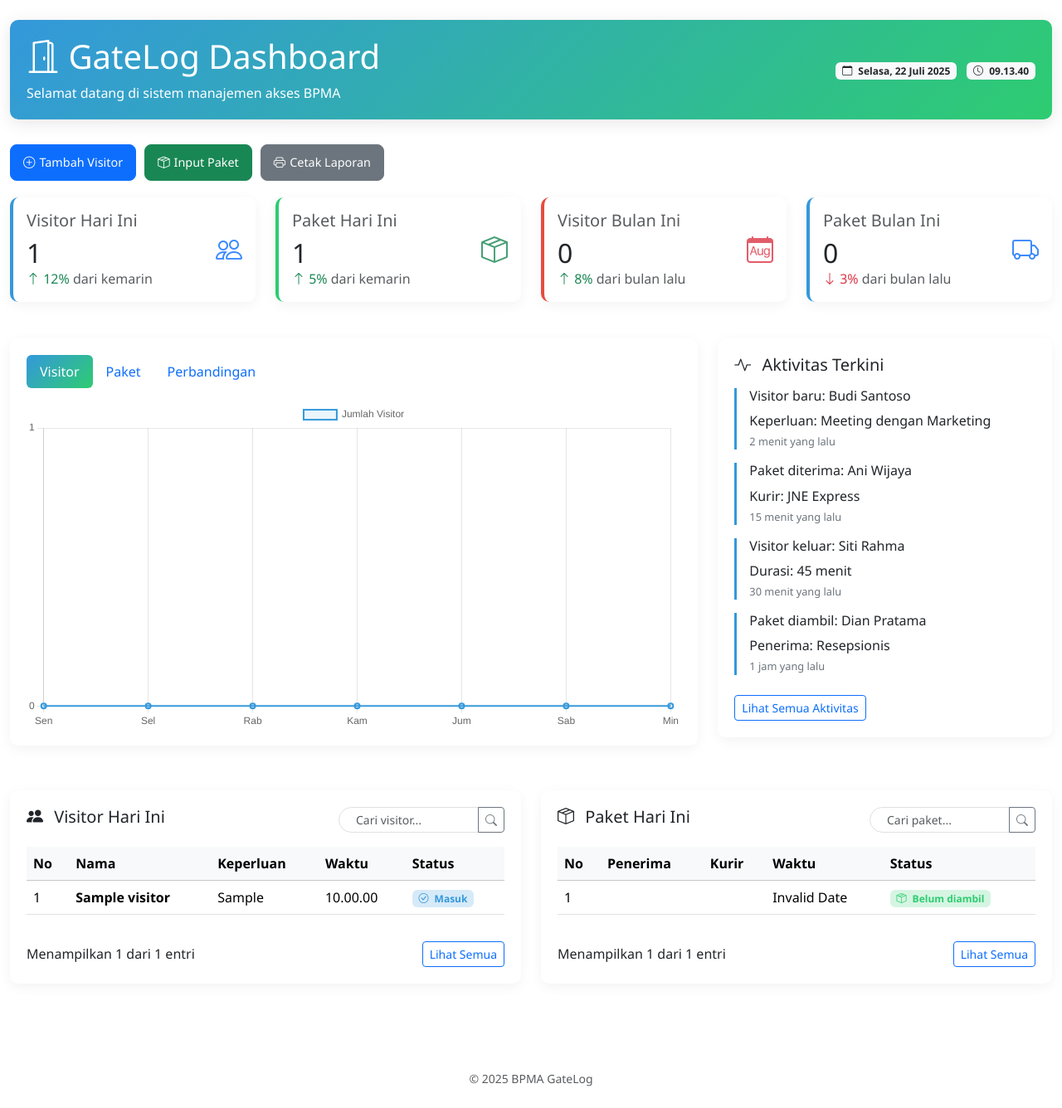
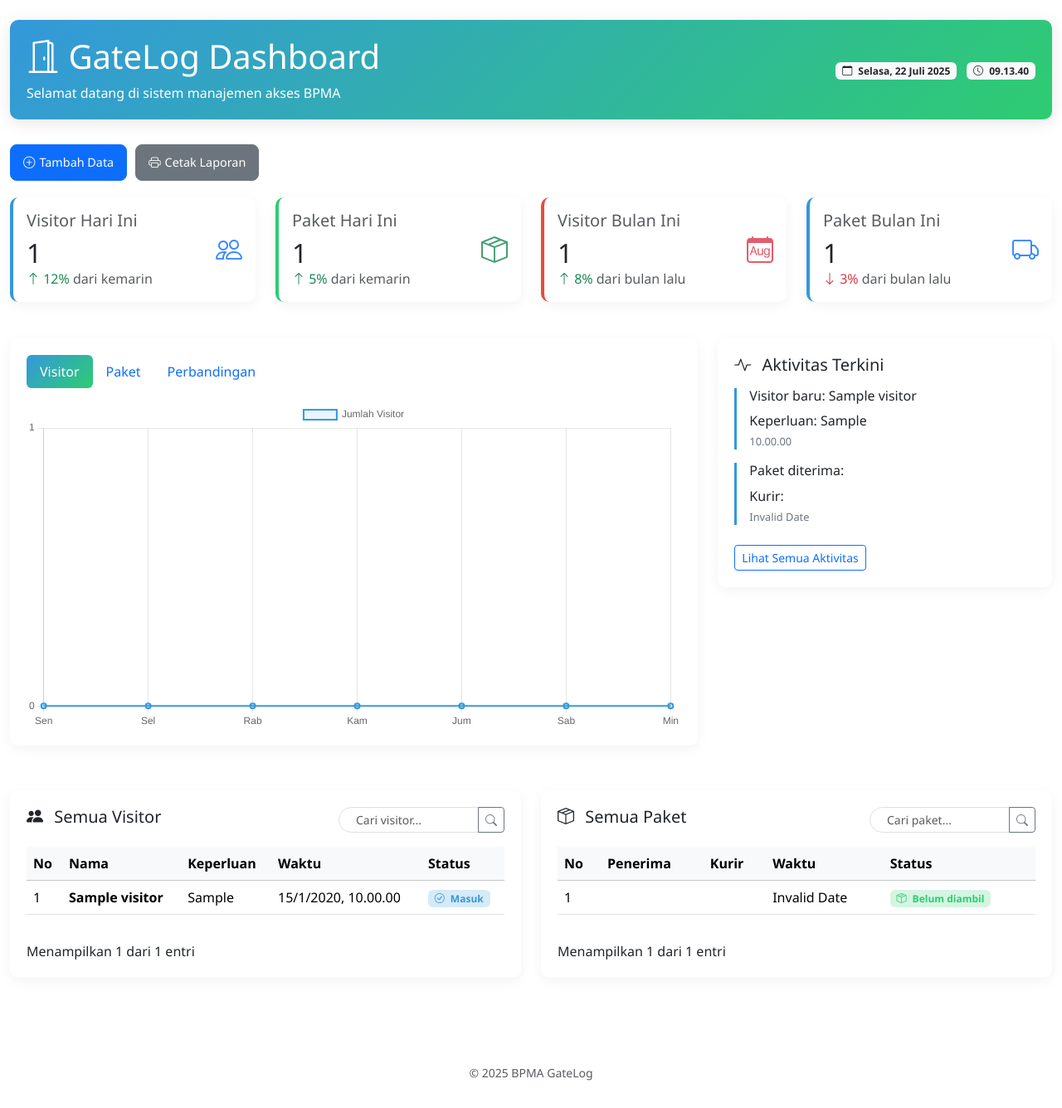
Before and after one commit to Hapid12/bpma-gatelog, a Node server app: page / in a window 1280 px wide. Shown: the whole page at 83% size. After the commit the page ends 1303 px from the top, so only its background shows below. Run offline with Node 20, Linux system fonts and the light colour scheme; tables that the repository leaves empty hold one stand-in row (values such as "Sample post"); some libraries are stand-ins or nearby versions.

Commit message:
aktivasi fitur fitur dashboard

```diff
--- a/models/Visitor.js
+++ b/models/Visitor.js
@@ -2,6 +2,7 @@
 
 const visitorSchema = new mongoose.Schema({
   name: { type: String, required: true },
+  nik: { type: String },
   email: { type: String, required: true },
   institution: { type: String, required: true },
   targetEmployee: { type: String, required: true },
--- a/routes/dashboard.js
+++ b/routes/dashboard.js
@@ -9,6 +9,9 @@
 
   const visitorsToday = await Visitor.find({ date: { $gte: today } });
   const packagesToday = await Package.find({ date: { $gte: today } });
+
+  const allVisitors = await Visitor.find().sort({ date: -1 });
+  const allPackages = await Package.find().sort({ date: -1 });
 
   const date7DaysAgo = new Date();
   date7DaysAgo.setDate(today.getDate() - 6);
@@ -33,12 +36,42 @@
   const chartLabels = Object.keys(dailyCounts);
   const chartData = Object.values(dailyCounts);
 
-  // Initialize default data
+  // Gabungkan aktivitas hari ini (visitor & paket)
+  const activitiesToday = [
+    ...visitorsToday.map(v => ({
+      type: 'visitor',
+      name: v.name,
+      purpose: v.purpose,
+      date: v.date
+    })),
+    ...packagesToday.map(p => ({
+      type: 'package',
+      recipient: p.recipient,
+      courier: p.courier,
+      date: p.date
+    }))
+  ];
+
+  // Urutkan berdasarkan waktu terbaru
+  activitiesToday.sort((a, b) => b.date - a.date);
+
+  // Ambil 5 aktivitas terbaru
+  const recentActivities = activitiesToday.slice(0, 5);
+
+  // Hitung awal bulan ini
+  const startOfMonth = new Date(today.getFullYear(), today.getMonth(), 1);
+
+  // Visitor bulan ini
+  const monthlyVisitors = await Visitor.countDocuments({ date: { $gte: startOfMonth } });
+
+  // Paket bulan ini
+  const monthlyPackages = await Package.countDocuments({ date: { $gte: startOfMonth } });
+
   const data = {
     visitorsToday,
     packagesToday,
-    monthlyVisitors: 0,
-    monthlyPackages: 0,
+    monthlyVisitors,
+    monthlyPackages,
     chartLabels: ['Sen', 'Sel', 'Rab', 'Kam', 'Jum', 'Sab', 'Min'],
     chartData,
     packageChartData: [0, 0, 0, 0, 0, 0, 0]
@@ -46,6 +79,9 @@
 
   res.render('dashboard', {
     ...data,
+    allVisitors,
+    allPackages,
+    recentActivities, // <-- tambahkan ini
     request: req
   });
 });
--- a/routes/visitor.js
+++ b/routes/visitor.js
@@ -59,6 +59,7 @@
         <p>Anda memiliki permintaan pertemuan dari:</p>
         <ul>
           <li><b>Nama:</b> ${nama}</li>
+          <li><b>NIK:</b> ${req.body.nik || 'Tidak ada NIK'}</li>
           <li><b>Instansi:</b> ${instansi}</li>
           <li><b>Email:</b> ${email}</li>
           <li><b>Keperluan:</b> ${keperluan}</li>
--- a/views/dashboard.ejs
+++ b/views/dashboard.ejs
@@ -1,5 +1,3 @@
-
-
 <!DOCTYPE html>
 <html lang="en">
 <head>
@@ -149,11 +147,9 @@
     <!-- Quick Actions -->
     <div class="quick-actions">
       <button class="btn btn-primary quick-action-btn" id="btnTambahVisitor" type="button">
-        <i class="bi bi-plus-circle"></i> Tambah Visitor
+        <i class="bi bi-plus-circle"></i> Tambah Data
       </button>
-      <button class="btn btn-success quick-action-btn">
-        <i class="bi bi-box-seam"></i> Input Paket
-      </button>
+
       <button class="btn btn-secondary quick-action-btn">
         <i class="bi bi-printer"></i> Cetak Laporan
       </button>
@@ -284,26 +280,24 @@
         <div class="chart-container">
           <h5><i class="bi bi-activity me-2"></i> Aktivitas Terkini</h5>
           <div class="mt-3">
-            <div class="recent-activity-item">
-              <h6>Visitor baru: Budi Santoso</h6>
-              <p class="mb-1">Keperluan: Meeting dengan Marketing</p>
-              <p class="activity-time">2 menit yang lalu</p>
-            </div>
-            <div class="recent-activity-item">
-              <h6>Paket diterima: Ani Wijaya</h6>
-              <p class="mb-1">Kurir: JNE Express</p>
-              <p class="activity-time">15 menit yang lalu</p>
-            </div>
-            <div class="recent-activity-item">
-              <h6>Visitor keluar: Siti Rahma</h6>
-              <p class="mb-1">Durasi: 45 menit</p>
-              <p class="activity-time">30 menit yang lalu</p>
-            </div>
-            <div class="recent-activity-item">
-              <h6>Paket diambil: Dian Pratama</h6>
-              <p class="mb-1">Penerima: Resepsionis</p>
-              <p class="activity-time">1 jam yang lalu</p>
-            </div>
+            <% if (recentActivities.length === 0) { %>
+              <div class="recent-activity-item">
+                <p class="mb-1">Belum ada aktivitas hari ini.</p>
+              </div>
+            <% } else { %>
+              <% recentActivities.forEach(a => { %>
+                <div class="recent-activity-item">
+                  <% if (a.type === 'visitor') { %>
+                    <h6>Visitor baru: <%= a.name %></h6>
+                    <p class="mb-1">Keperluan: <%= a.purpose %></p>
+                  <% } else if (a.type === 'package') { %>
+                    <h6>Paket diterima: <%= a.recipient %></h6>
+                    <p class="mb-1">Kurir: <%= a.courier %></p>
+                  <% } %>
+                  <p class="activity-time"><%= new Date(a.date).toLocaleTimeString('id-ID') %></p>
+                </div>
+              <% }) %>
+            <% } %>
           </div>
           <a href="#" class="btn btn-sm btn-outline-primary mt-2">Lihat Semua Aktivitas</a>
         </div>
@@ -315,14 +309,14 @@
       <div class="col-lg-6">
         <div class="table-container">
           <div class="d-flex justify-content-between align-items-center mb-3">
-            <h5><i class="bi bi-people-fill me-2"></i> Visitor Hari Ini</h5>
+            <h5><i class="bi bi-people-fill me-2"></i> Semua Visitor</h5>
             <div class="input-group" style="width: 200px;">
               <input type="text" class="form-control form-control-sm search-box" placeholder="Cari visitor...">
               <button class="btn btn-sm btn-outline-secondary" type="button"><i class="bi bi-search"></i></button>
             </div>
           </div>
           <div class="table-responsive">
-            <table class="table table-hover">
+            <table id="visitorTable" class="table table-hover">
               <thead class="table-light">
                 <tr>
                   <th>No</th>
@@ -332,16 +326,16 @@
                   <th>Status</th>
                 </tr>
               </thead>
-              <tbody>
-                <% if (visitorsToday.length === 0) { %>
-                  <tr><td colspan="5" class="text-center py-4">Belum ada visitor hari ini.</td></tr>
+              <tbody id="visitorTableBody">
+                <% if (allVisitors.length === 0) { %>
+                  <tr><td colspan="5" class="text-center py-4">Belum ada visitor.</td></tr>
                 <% } else { %>
-                  <% visitorsToday.forEach((v, i) => { %>
+                  <% allVisitors.forEach((v, i) => { %>
                     <tr>
                       <td><%= i + 1 %></td>
                       <td><strong><%= v.name %></strong></td>
                       <td><%= v.purpose %></td>
-                      <td><%= new Date(v.date).toLocaleTimeString("id-ID") %></td>
+                      <td><%= new Date(v.date).toLocaleString("id-ID") %></td>
                       <td><span class="badge badge-visitor"><i class="bi bi-check-circle me-1"></i> Masuk</span></td>
                     </tr>
                   <% }) %>
@@ -349,9 +343,10 @@
               </tbody>
             </table>
           </div>
+          <!-- Tabel Visitor -->
           <div class="d-flex justify-content-between align-items-center mt-3">
-            <div>Menampilkan <%= Math.min(5, visitorsToday.length) %> dari <%= visitorsToday.length %> entri</div>
-            <button class="btn btn-sm btn-outline-primary">Lihat Semua</button>
+            <div>Menampilkan <%= Math.min(5, allVisitors.length) %> dari <%= allVisitors.length %> entri</div>
+            <div id="visitorPagination"></div>
           </div>
         </div>
       </div>
@@ -359,14 +354,14 @@
       <div class="col-lg-6">
         <div class="table-container">
           <div class="d-flex justify-content-between align-items-center mb-3">
-            <h5><i class="bi bi-box-seam me-2"></i> Paket Hari Ini</h5>
+            <h5><i class="bi bi-box-seam me-2"></i> Semua Paket</h5>
             <div class="input-group" style="width: 200px;">
               <input type="text" class="form-control form-control-sm search-box" placeholder="Cari paket...">
               <button class="btn btn-sm btn-outline-secondary" type="button"><i class="bi bi-search"></i></button>
             </div>
           </div>
           <div class="table-responsive">
-            <table class="table table-hover">
+            <table id="packageTable" class="table table-hover">
               <thead class="table-light">
                 <tr>
                   <th>No</th>
@@ -376,11 +371,11 @@
                   <th>Status</th>
                 </tr>
               </thead>
-              <tbody>
-                <% if (packagesToday.length === 0) { %>
-                  <tr><td colspan="5" class="text-center py-4">Belum ada paket hari ini.</td></tr>
+              <tbody id="packageTableBody">
+                <% if (allPackages.length === 0) { %>
+                  <tr><td colspan="5" class="text-center py-4">Belum ada paket.</td></tr>
                 <% } else { %>
-                  <% packagesToday.forEach((p, i) => { %>
+                  <% allPackages.forEach((p, i) => { %>
                     <tr>
                       <td><%= i + 1 %></td>
                       <td><strong><%= p.recipient %></strong></td>
@@ -393,9 +388,10 @@
               </tbody>
             </table>
           </div>
+          <!-- Tabel Paket -->
           <div class="d-flex justify-content-between align-items-center mt-3">
-            <div>Menampilkan <%= Math.min(5, packagesToday.length) %> dari <%= packagesToday.length %> entri</div>
-            <button class="btn btn-sm btn-outline-primary">Lihat Semua</button>
+            <div>Menampilkan <%= Math.min(5, allPackages.length) %> dari <%= allPackages.length %> entri</div>
+            <div id="packagePagination"></div>
           </div>
         </div>
       </div>
@@ -532,6 +528,54 @@
       var modal = new bootstrap.Modal(document.getElementById('modalPilihForm'));
       modal.show();
     });
+
+    // Bootstrap tab event: resize chart when tab is shown
+    document.querySelectorAll('button[data-bs-toggle="pill"]').forEach(tabBtn => {
+      tabBtn.addEventListener('shown.bs.tab', function (event) {
+        if (event.target.id === 'visitor-chart-tab') {
+          visitorChart.resize();
+        } else if (event.target.id === 'package-chart-tab') {
+          packageChart.resize();
+        } else if (event.target.id === 'comparison-chart-tab') {
+          comparisonChart.resize();
+        }
+      });
+    });
+
+    function paginateTable(tableId, paginationId, rowsPerPage) {
+      const table = document.getElementById(tableId);
+      if (!table) return;
+      const tbody = table.querySelector('tbody');
+      const rows = Array.from(tbody.querySelectorAll('tr'));
+      const pagination = document.getElementById(paginationId);
+      let currentPage = 1;
+      const totalPages = Math.ceil(rows.length / rowsPerPage);
+
+      function showPage(page) {
+        currentPage = page;
+        rows.forEach((row, i) => {
+          row.style.display = (i >= (page-1)*rowsPerPage && i < page*rowsPerPage) ? '' : 'none';
+        });
+        renderPagination();
+      }
+
+      function renderPagination() {
+        pagination.innerHTML = '';
+        if (totalPages <= 1) return;
+        for (let i = 1; i <= totalPages; i++) {
+          const btn = document.createElement('button');
+          btn.textContent = i;
+          btn.className = 'btn btn-sm mx-1 ' + (i === currentPage ? 'btn-primary' : 'btn-outline-primary');
+          btn.onclick = () => showPage(i);
+          pagination.appendChild(btn);
+        }
+      }
+
+      showPage(1);
+    }
+
+    paginateTable('visitorTable', 'visitorPagination', 5);
+    paginateTable('packageTable', 'packagePagination', 5);
   </script>
   <%- include('partials/footer') %>
 </body>
--- a/views/visitor.ejs
+++ b/views/visitor.ejs
@@ -32,6 +32,11 @@
         <div>
           <label for="nama" class="block text-white font-semibold text-sm mb-1">Nama:</label>
           <input id="nama" name="nama" type="text" placeholder="Cth : Agus" class="w-full rounded text-xs px-3 py-2 placeholder:text-gray-400 focus:outline-none" />
+        </div>
+
+                <div>
+          <label for="nik" class="block text-white font-semibold text-sm mb-1">NIK:</label>
+          <input id="nik" name="nik" type="text" placeholder="Cth: 1234567890123456" class="w-full rounded text-xs px-3 py-2 placeholder:text-gray-400 focus:outline-none" />
         </div>
 
         <div>
```
